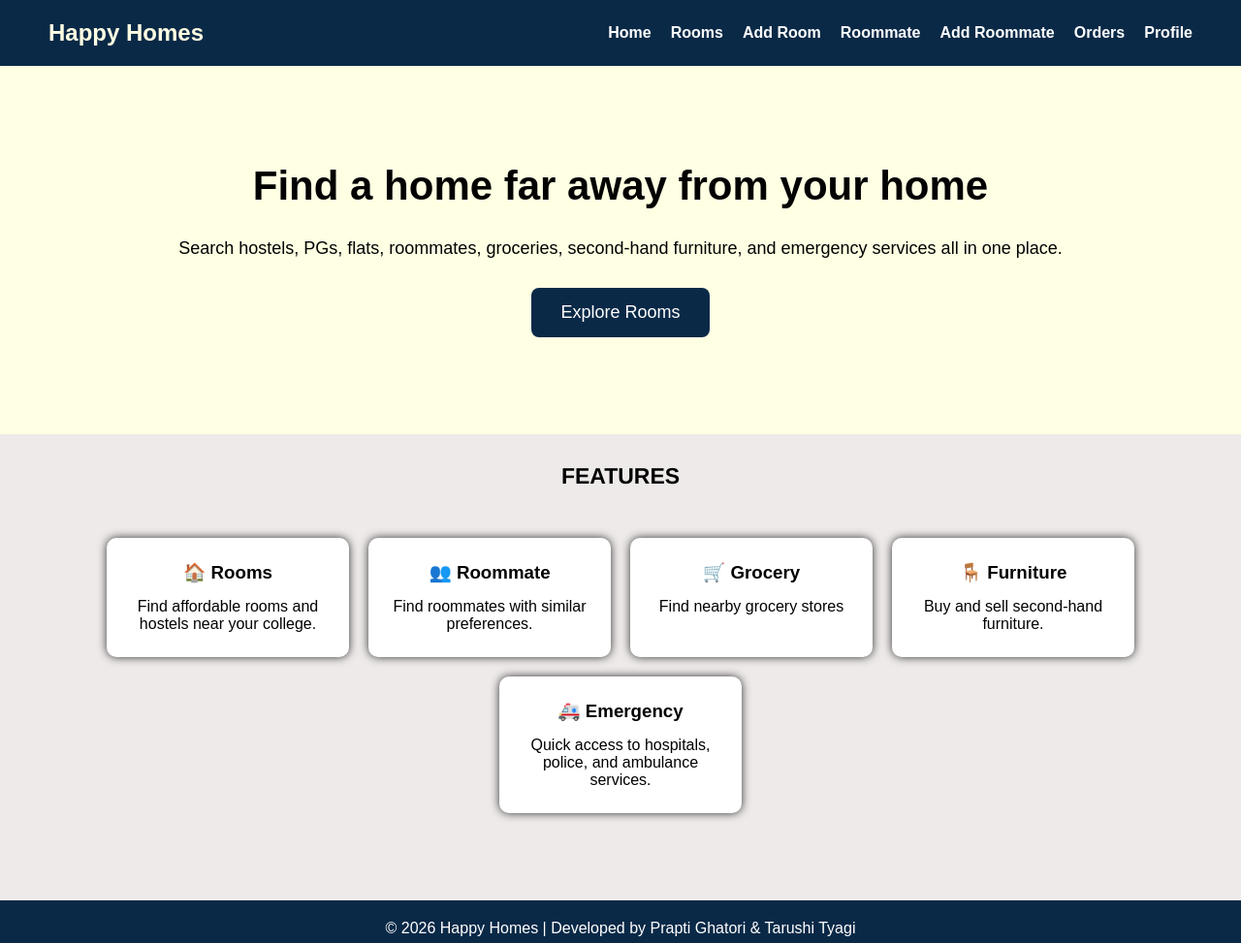
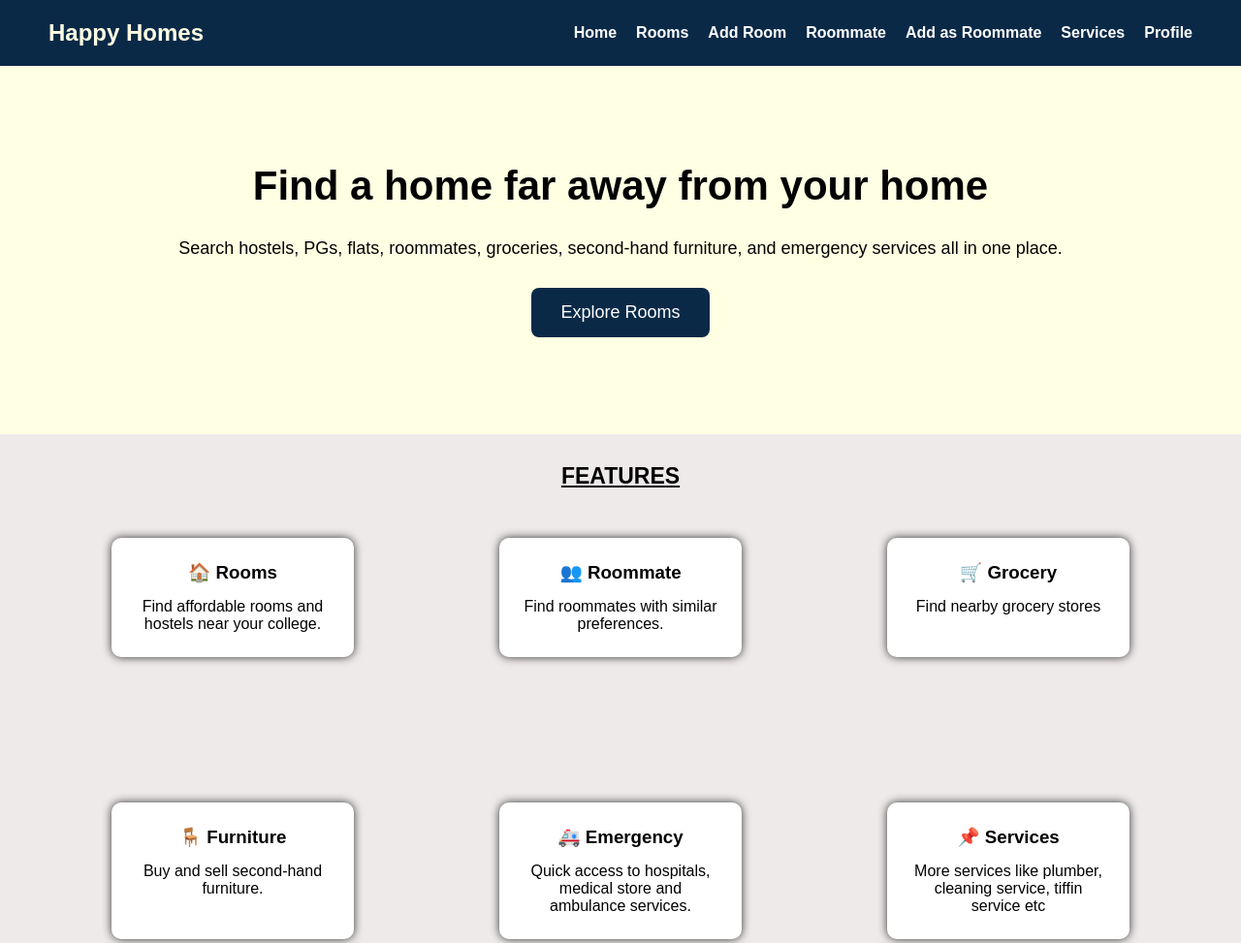
Before and after one commit to tarushityagi1586/hostel-management, a plain HTML site: page frontend/index.html in a window 1280 px wide. Shown: the top 973 px of the page at 97% size. Drawn offline with Linux system fonts and the light colour scheme.

Commit message:
frontend updated

```diff
--- a/frontend/css/style.css
+++ b/frontend/css/style.css
@@ -82,7 +82,7 @@ body {
     display: flex;
     flex-wrap: wrap;
     justify-content: center;
-    gap: 20px;
+    gap: 150px;
     padding: 50px;
 }
 
--- a/frontend/index.html
+++ b/frontend/index.html
@@ -3,7 +3,7 @@
 <head>
     <meta charset="UTF-8">
     <meta name="viewport" content="width=device-width, initial-scale=1.0">
-    <title>Hostel Management</title>
+    <title>Home page | Happy Homes</title>
 
     <link rel="stylesheet" href="css/style.css">
 </head>
@@ -17,8 +17,8 @@
         <li><a href="rooms.html">Rooms</a></li>
         <li><a href="addRoom.html">Add Room</a></li>
         <li><a href="roommate.html">Roommate</a></li>
-        <li><a href="addRoommate.html">Add Roommate</a></li>
-        <li><a href="orders.html">Orders</a></li>
+        <li><a href="addRoommate.html">Add as Roommate</a></li>
+        <li><a href="orders.html">Services</a></li>
         <li><a href="profile.html">Profile</a></li>
         </ul>
         </nav>
@@ -34,7 +34,7 @@
         <button>Explore Rooms</button>
     </section>
     <section class="title">
-        <p>FEATURES</p>
+        <p><u>FEATURES</u></p>
     </section>
 
     <section class="features">
@@ -61,9 +61,13 @@
 
         <div class="card">
             <h3>🚑 Emergency</h3>
-            <p>Quick access to hospitals, police, and ambulance services.</p>
+            <p>Quick access to hospitals, medical store and ambulance services.</p>
         </div>
 
+        <div class="card">
+            <h3>📌 Services</h3>
+            <p>More services like plumber, cleaning service, tiffin service etc</p>
+        </div>
     </section>
     <footer>
         <p>© 2026 Happy Homes | Developed by Prapti Ghatori & Tarushi Tyagi</p>
```
Also changed, not shown: frontend/addRoom.html (+1 -5 lines), frontend/addRoommate.html (+2 -6 lines), frontend/editProfile.html (+1 -1 lines), frontend/editRoom.html (+3 -10 lines), frontend/login.html (+1 -1 lines), frontend/orders.html (+1 -1 lines), frontend/profile.html (+3 -3 lines), frontend/register.html (+1 -11 lines), frontend/roommate.html (+3 -3 lines), frontend/rooms.html (+5 -22 lines).
